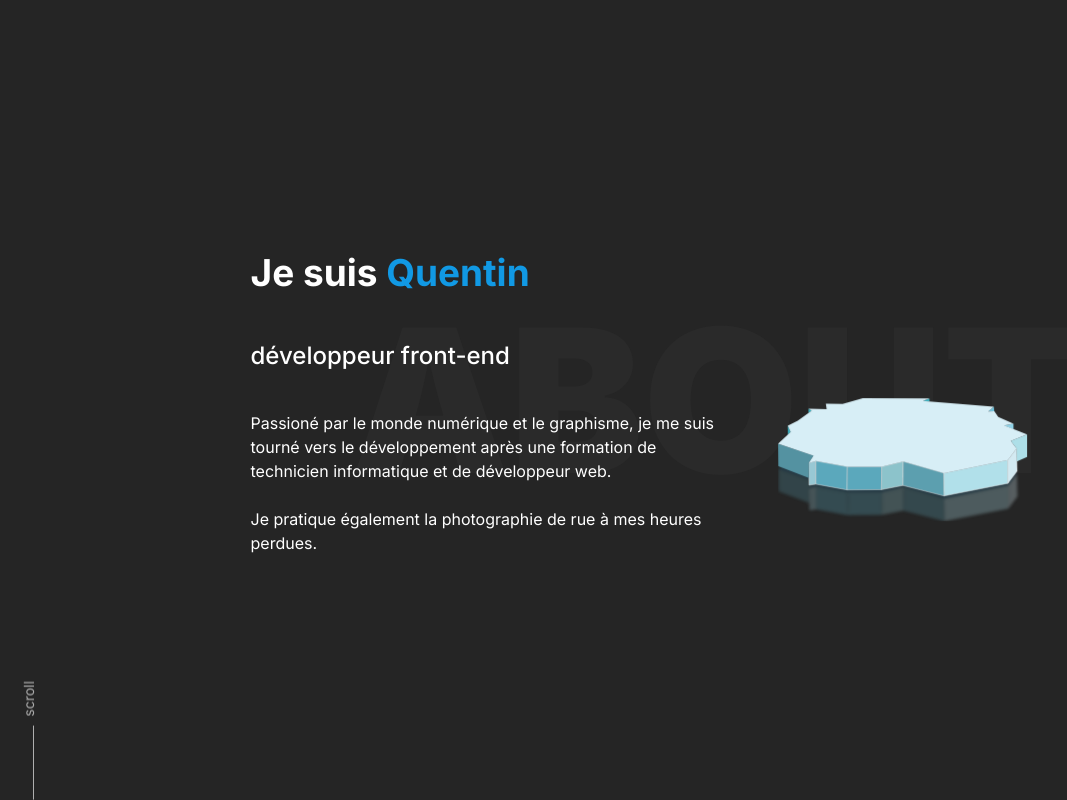
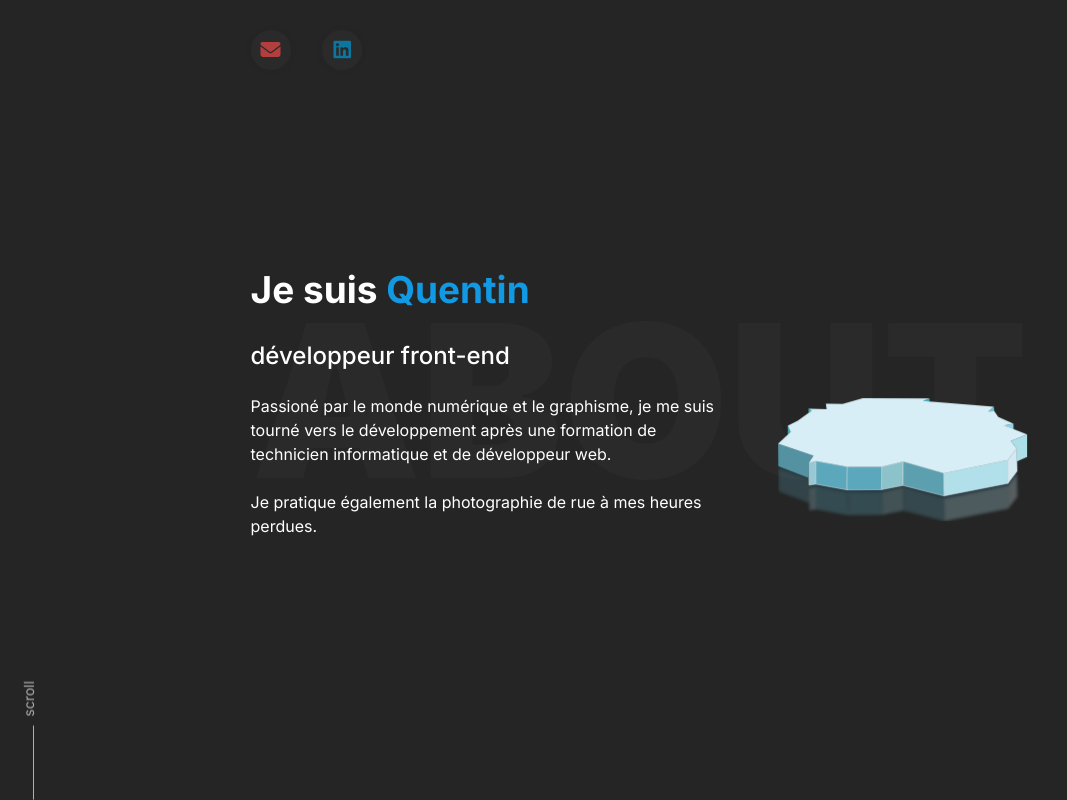
Before and after one commit to Qintavius/portfolio_2K23, a React (Create React App) app: page / in a window 1280 px wide. Shown: the whole page, without its empty margins (0-1067 px from the left). Built offline with nearby package versions, Linux system fonts and the light colour scheme.

Commit message:
[UPDATE] --show move to each specify sections

```diff
--- a/src/pages/About.jsx
+++ b/src/pages/About.jsx
@@ -12,9 +12,19 @@ const About = () => {
   return (
     <section
       ref={ref}
-      className={inView ? "wrapper about wrapper--show about" : "wrapper about"}
+      className={inView ? "wrapper about wrapper about--show" : "wrapper about"}
     >
       <div className="text-container">
+        <div className="social">
+          <a href="mailto:qtzaba@gmail.com" target="_blank">
+            <i className="fa-solid fa-envelope"></i>
+            <span className="mail">email</span>
+          </a>
+          <a href="https://www.linkedin.com/in/quentin-z4b4" target="_blank">
+            <i className="fa-brands fa-linkedin"></i>
+            <span className="lkdin">linkedin</span>
+          </a>
+        </div>
         <p className={inView ? "text--var-1 text--var-1--show" : "text--var-1"}>
           Je suis{" "}
           <span className={inView ? "colorized colorized--show" : "colorized"}>
@@ -40,7 +50,7 @@ const About = () => {
           className={inView ? "floe floe--show" : "floe"}
         />
       </div>
-      <span className="inBefore"></span>
+      <span className="line-inBefore"></span>
     </section>
   );
 };
--- a/src/pages/About.scss
+++ b/src/pages/About.scss
@@ -18,8 +18,15 @@
   &::before {
     content: "ABOUT";
   }
+  &--show:before {
+    transform: translate(0);
+    @include desktop {
+      right: initial;
+      left: initial;
+    }
+  }
 
-  .inBefore {
+  .line-inBefore {
     display: none;
     @include desktop {
       display: initial;
@@ -37,15 +44,78 @@
 
   .text-container {
     display: flex;
+    position: relative;
     flex-direction: column;
     justify-content: center;
-    gap: 37px;
+    gap: 20px;
     height: 100%;
     width: 100%;
+    line-height: 1.5;
     @include desktop {
       max-width: 530px;
-      line-height: 1.5;
     }
+
+    .social {
+      display: flex;
+      position: absolute;
+      width: 100%;
+      top: 0;
+      right: 0;
+      justify-content: flex-end;
+      gap: 30px;
+      @include desktop {
+        justify-content: flex-start;
+      }
+
+      a {
+        display: flex;
+        flex-direction: column;
+        align-items: center;
+        justify-content: center;
+        border-radius: 50%;
+        gap: 5px;
+        @include desktop {
+          &:hover > span {
+            visibility: visible;
+            opacity: 1;
+            filter: blur(0);
+          }
+        }
+
+        i {
+          display: flex;
+          align-items: center;
+          justify-content: center;
+          border-radius: 50%;
+          width: 40px;
+          height: 40px;
+          font-size: 20px;
+          background-color: var(--layout-text);
+          box-shadow: 0px 0px 8px rgba(0, 0, 0, 0.048);
+
+          &.fa-linkedin {
+            color: var(--more-color);
+          }
+
+          &.fa-envelope {
+            color: var(--mail-color);
+          }
+        }
+
+        span {
+          display: none;
+          @include desktop {
+            display: initial;
+            visibility: hidden;
+            opacity: 0;
+            filter: blur(6px);
+            font-size: 12px;
+            transition: 1s;
+          }
+        }
+      }
+    }
+
     .text--var-1 {
       width: 70%;
       font-size: 37px;
--- a/src/pages/Career.scss
+++ b/src/pages/Career.scss
@@ -22,9 +22,20 @@
     top: -8px;
     transform: translateX(-100%);
     transition: all 1s;
+    @include desktop {
+      transform: translateX(0);
+      transform: translateY(100%);
+    }
   }
   &--show:before {
     transform: translateX(0);
+    @include desktop {
+      top: initial;
+      right: initial;
+      left: initial;
+      bottom: initial;
+      transform: translateY(-50%);
+    }
   }
 
   .content {
--- a/src/pages/Project.jsx
+++ b/src/pages/Project.jsx
@@ -34,8 +34,6 @@ const Project = () => {
         </div>
         <div className="display-mockup"></div>
       </div>
-
-      <span className="inBefore"></span>
     </section>
   );
 };
--- a/src/pages/Project.scss
+++ b/src/pages/Project.scss
@@ -7,13 +7,18 @@
   &::before {
     content: "PROJECTS";
     top: -8px;
+    color: var(--layout-text-in-deep);
     transform: translateY(100%);
     transition: all 1s;
   }
   &--show::before {
     transform: translateY(0);
+    @include desktop {
+      right: initial;
+    }
   }
 
+  @include desktop {
     &::after {
       content: "";
       position: absolute;
@@ -21,22 +26,7 @@
       right: 100px;
       width: 50px;
       height: 37%;
-    background-color: var(--layout-text);
-  }
-
-  .inBefore {
-    display: none;
-    @include desktop {
-      display: initial;
-      &::before {
-        content: "";
-        position: absolute;
-        top: 42%;
-        right: 100px;
-        width: 50px;
-        height: 50px;
-        background-color: var(--layout-text);
-      }
+      background-color: var(--layout-text-in-deep);
     }
   }
 
--- a/src/pages/Skill.jsx
+++ b/src/pages/Skill.jsx
@@ -14,7 +14,7 @@ const Skill = () => {
     "Npm",
     "InkScape",
     "Figma",
-    "GitHub",
+    "Git Bash",
   ];
 
   const { ref, inView } = useInView({
@@ -24,7 +24,7 @@ const Skill = () => {
   return (
     <section
       ref={ref}
-      className={inView ? "wrapper skill wrapper--show skill" : "wrapper skill"}
+      className={inView ? "wrapper skill wrapper skill--show" : "wrapper skill"}
     >
       <div className="deep-mask">
         <img
--- a/src/pages/Skill.scss
+++ b/src/pages/Skill.scss
@@ -1,6 +1,7 @@
 @import "../styles/mixins.scss";
 
 .skill {
+  z-index: 0;
   @include desktop {
     &::after {
       content: "";
@@ -9,12 +10,20 @@
       right: 100px;
       width: 50px;
       height: 100%;
-      background-color: var(--layout-text);
+      background-color: var(--layout-text-in-deep);
     }
   }
   &::before {
     content: "SKILLS";
+    color: var(--layout-text-in-deep);
     z-index: 1;
+  }
+  &--show:before {
+    transform: translate(0);
+    @include desktop {
+      transform: translateY(15%);
+      right: initial;
+    }
   }
 
   .deep-mask {
@@ -22,9 +31,8 @@
     justify-content: center;
     align-items: flex-start;
     position: absolute;
-    width: 100%;
+    width: 100vw;
     height: 100vh;
-    filter: brightness(0.8);
     background-color: var(--water-deep-color);
     background: linear-gradient(
       0deg,
@@ -33,8 +41,10 @@
     );
 
     .iceberg-down {
+      filter: brightness(0.8);
       object-fit: cover;
       animation: iceberg 7s ease-in-out infinite;
+      z-index: 1;
       @include desktop {
         max-width: 779px;
         width: 100%;
@@ -50,7 +60,7 @@
     margin-top: 70px;
     align-content: center;
     padding: 0 40px;
-    z-index: 1;
+    z-index: 100;
     @include desktop {
       width: 50%;
       justify-content: center;
--- a/src/styles/style.scss
+++ b/src/styles/style.scss
@@ -16,6 +16,10 @@ body {
 
 .main {
   background-color: var(--layout);
+  // border-top-right-radius: 30px;
+  // border-bottom-right-radius: 30px;
+  // width: 80vw;
+  // height: 80vh;
 }
 
 // Pages scroll snap
@@ -59,7 +63,7 @@ body {
     top: -4px;
     writing-mode: vertical-lr;
     text-orientation: mixed;
-    font-size: 180px;
+    font-size: clamp(11.25rem, 10.3919rem + 3.6613vw, 16.25rem);
     font-weight: 900;
     color: var(--layout-text);
     transform: translateY(-100%);
@@ -68,17 +72,23 @@ body {
     @include desktop {
       display: flex;
       left: initial;
+      width: 100%;
       top: 0;
       right: 200px;
       bottom: 0;
-      font-size: 200px;
       writing-mode: horizontal-tb;
       align-items: center;
+      justify-content: center;
     }
   }
-  &--show:before {
-    transform: translateY(0);
-  }
+  // &--show:before {
+  //   transform: translateY(0);
+  //   @include desktop {
+  //     transform: translateY(0);
+  //     right: initial;
+  //     left: initial;
+  //   }
+  // }
 }
 
 //  Font import
@@ -96,12 +106,14 @@ body {
 :root {
   --layout: #252525;
   --layout-text: rgba(104, 104, 104, 0.08);
+  --layout-text-in-deep: rgba(143, 143, 143, 0.075);
 
   --text-content: #fff;
   --text-color: #1199e4;
 
   --more-color: #0c76a0;
   --repo-color: #138f0e;
+  --mail-color: #b33e3e;
 
   --scroll-line: rgba(255, 255, 255, 0.637);
 
```
Lines whose indentation alone changed are shown as unchanged.
